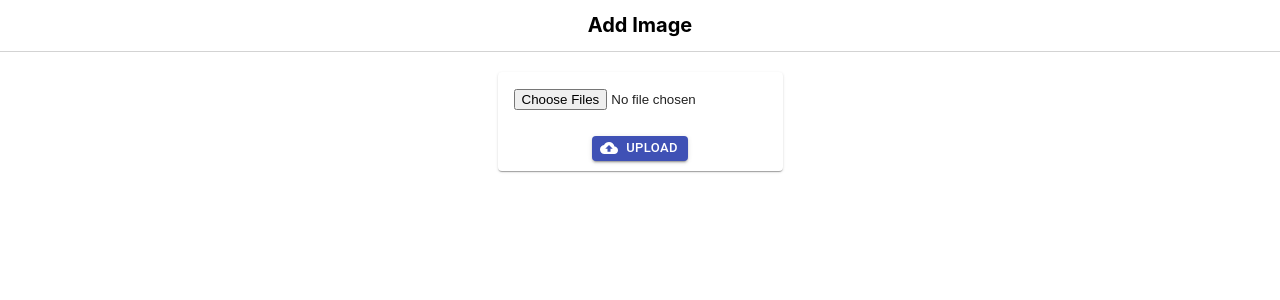
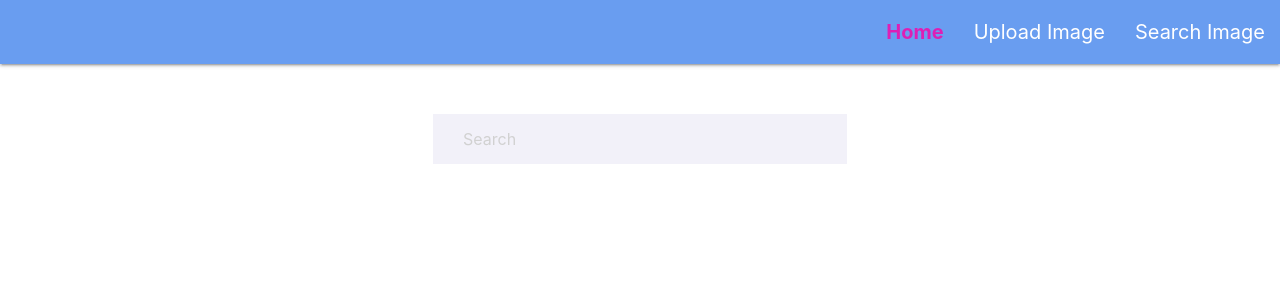
Before and after one commit to anikchowdhury440/onlineImageGallery, a React (Create React App) app: page /search in a window 1280 px wide. Shown: the top 300 px of the page. Built offline with nearby package versions, Linux system fonts and the light colour scheme.

Commit message:
Added Navbar

```diff
--- a/public/index.html
+++ b/public/index.html
@@ -24,6 +24,7 @@
       work correctly both with client-side routing and a non-root public URL.
       Learn how to configure a non-root public URL by running `npm run build`.
     -->
+    <link rel="stylesheet" href="https://cdnjs.cloudflare.com/ajax/libs/materialize/1.0.0/css/materialize.min.css">
     <title>React App</title>
   </head>
   <body>
--- a/src/App.js
+++ b/src/App.js
@@ -1,8 +1,20 @@
 import UploadImage from './component/upload_image'
+import SearchImages from './component/search-image/index'
+import { BrowserRouter, Switch, Route } from "react-router-dom";
+import Navbar from '../src/component/Navigation/navbar'
 function App() {
   return (
     <div className="App">
-      <UploadImage />
+      {/* <UploadImage /> */}
+      <BrowserRouter>
+        <Navbar/>
+        <Switch>
+          <Route exact path = "/home" component = {UploadImage}/>
+          <Route path = "/search" component = {SearchImages}/>
+          <Route path = "/upload" component = {UploadImage}/>
+        </Switch>
+
+      </BrowserRouter>
     </div>
   );
 }
--- /dev/null
+++ b/src/component/Navigation/navbar.jsx
@@ -0,0 +1,20 @@
+import React from "react";
+import { NavLink } from "react-router-dom";
+import "./styles.scss"
+
+const Navbar = () => {
+    return(
+        <nav className="nav-wrapper header darken-3">
+            <div>
+                <ul className = "right">
+                    <li><NavLink to = "/home" className = "home options">Home</NavLink></li>
+                    <li><NavLink to = "/upload" className = "options">Upload Image</NavLink></li>
+                    <li><NavLink to = "/search" className = "options">Search Image</NavLink></li>
+                </ul>
+            </div>
+        </nav>
+
+    )
+}
+
+export default Navbar
--- /dev/null
+++ b/src/component/Navigation/styles.scss
@@ -0,0 +1,10 @@
+.header {
+    background-color: #699df0;
+}
+.options {
+    font-size: 20px;
+}
+.home {
+    color: #de1fb5;
+    font-weight: 700;
+}
--- /dev/null
+++ b/src/component/search-image/index.js
@@ -0,0 +1,38 @@
+import React, { useState } from 'react'
+import './styles.scss'
+import DatabaseServices from '../../services/database-services';
+import ShowImage from '../show_image';
+
+const SearchImages = (props) => {
+    const [value, setValue] = useState('')
+    const [imagesAfterSearch, setImages] = useState([])
+
+    const searchImage = (imageName) => {
+        setValue(imageName)
+        DatabaseServices.searchImages(imageName)
+        .then(responce => {
+            console.log(responce);
+            var imagesAfterSearch = []
+            imagesAfterSearch.push(responce)
+        }, () => {setImages(imagesAfterSearch)})
+        .catch(error => {
+            console.log(error);
+        })
+
+    }
+    return(
+        <div className = 'search_image center'>
+            <input
+                id ="search_bar"
+                placeholder = {'Search'}
+                value = {value}
+                onChange  = {(e) => {searchImage(e.target.value)}}
+            />
+            <div>
+                {imagesAfterSearch.length != 0 && <ShowImage images = {imagesAfterSearch} type = {'Searched Images'}/>}
+            </div>
+        </div>
+    )
+}
+
+export default SearchImages
--- /dev/null
+++ b/src/component/search-image/styles.scss
@@ -0,0 +1,12 @@
+.search_image {
+    flex: 1;
+    margin-top: 50px;
+
+}
+#search_bar{
+    width:30%;
+    background:#F2F1F9;
+    border:none;
+    height: 50px;
+    padding-left: 30px;
+}
--- a/src/component/show_image/index.jsx
+++ b/src/component/show_image/index.jsx
@@ -1,16 +1,23 @@
 import React from 'react'
 import {GridList, GridListTile} from '@material-ui/core'
+import './style.scss'
 
 const ShowImage = ({...props}) => {
     return (
-        <GridList cellHeight={160} className='class-gridlist' cols={3}>
-            { props.images.length != 0 &&
-                props.images.map((image, index) => (
-                    <React.Fragment key = {index}>
-                        <img src={image} />
-                    </React.Fragment>
-                ))}
-        </GridList>
+        <div>
+            <div className = 'heading'>
+                <text>{props.type}</text>
+            </div>
+            <GridList cellHeight={160} className='class-gridlist'>
+                {props.images.length != 0 &&
+                    props.images.map((image, index) => (
+                        <React.Fragment key = {index}>
+                            <img className = 'images' src={image}/>
+                        </React.Fragment>
+                    ))
+                }
+            </GridList>
+        </div>
         // <div>
         //     { props.images.length != 0 &&
         //         props.images.map((image, index) => (
--- a/src/component/show_image/style.scss
+++ b/src/component/show_image/style.scss
@@ -0,0 +1,37 @@
+@mixin col-1 {
+    width: 20%;
+    margin-left: 4%;
+}
+@mixin col-2 {
+    width: 30%;
+    margin-left: 2.5%;
+}
+@mixin col-3 {
+    width: 44%;
+    margin-left: 4%;
+}
+@mixin col-4 {
+    width: 90%;
+    margin-left: 5%;}
+.images {
+    height: 20%;
+    margin-bottom: 3%;
+    @media (min-width: 1500px) {
+        @include col-1()
+    }
+    @media (min-width: 1200px) and (max-width: 1499px) {
+        @include col-2()
+    }
+    @media (min-width: 768px) and (max-width: 1199px) {
+        @include col-3()
+    }
+    @media (max-width: 767px) {
+        @include col-4()
+    }
+}
+.heading {
+    font-size: 30px;
+    padding-top: 40px;
+    padding-bottom: 40px;
+    text-align: center;
+}
--- a/src/component/upload_image/index.jsx
+++ b/src/component/upload_image/index.jsx
@@ -3,6 +3,7 @@ import {Card, CardContent, Button} from '@material-ui/core';
 import CloudUploadIcon from '@material-ui/icons/CloudUpload';
 import './styles.scss'
 import ShowImage from '../show_image';
+import DatabaseServices from '../../services/database-services';
 
 let fileObj = [];
 let fileArray = [];
@@ -18,14 +19,35 @@ class UploadImage extends Component {
         }
     }
 
+    componentDidMount = () => {
+        // DatabaseServices.getImages()
+        // .then(responce => {
+        //     console.log(responce);
+        // })
+        // .catch(error => {
+        //     console.log(error);
+        // })
+    }
+
     handleImageSelect = (e) => {
         if(this.state.reSelectImage) {
             fileObj = []
             fileArray = []
         }
-        fileObj.push(e.target.files)
-        for (let i = 0; i < fileObj[0].length; i++) {
-            fileArray.push(URL.createObjectURL(fileObj[0][i]))
+        var images = e.target.files
+        for(let i = 0; i < images.length; i++) {
+            // if(images[i].size > 10485760) {
+            //     this.compressImage(images[i])
+            //     .then((responce) => {
+            //         fileObj.push(responce)
+            //     })
+            //     .catch(error => {console.log(error)})
+            // } else {
+                fileObj.push(images[i])
+            //}
+        }
+        for (let i = 0; i < fileObj.length; i++) {
+            fileArray.push(URL.createObjectURL(fileObj[i]))
         }
         this.setState({
             selectedImages : fileArray,
@@ -37,21 +59,34 @@ class UploadImage extends Component {
     handleUploadButton = () => {
         fileArray = []
         fileObj = []
-        const image = this.state.images
-        this.state.selectedImages.map(selectedImage => { image.push(selectedImage) })
+        const images = this.state.images
+        this.state.selectedImages.map(selectedImage => {
+            // DatabaseServices.addImage()
+            // .then(responce => {
+            //     console.log(responce);
+            // })
+            // .catch(error => {
+            //     console.log(error)
+            // })
+            images.push(selectedImage)
+        })
         this.setState({
-            images : image,
+            images : images,
             value : '',
             selectedImages : [],
             reSelectImage : false
         })
     }
 
+    compressImage = (image) => {
+        console.log(image);
+    }
+
     render() {
         return(
             <div>
                 <div className = 'header-text-view'>
-                    <h1 className = 'header-text'>Add Image</h1>
+                    <h1 className = 'header-text'>Home work</h1>
                 </div>
                 <div className = 'card-view'>
                     <Card className = 'input-file-card'>
@@ -79,7 +114,10 @@ class UploadImage extends Component {
                     </Card>
                 </div>
                 <div>
-                    <ShowImage images = {this.state.images}/>
+                    {this.state.selectedImages.length != 0 && <ShowImage images = {this.state.selectedImages} type = {'Selected Images'}/>}
+                </div>
+                <div>
+                    {this.state.images.length != 0 && <ShowImage images = {this.state.images} type = {'Updated Images'}/>}
                 </div>
             </div>
         )
--- /dev/null
+++ b/src/services/database-services.js
@@ -0,0 +1,61 @@
+class DatabaseServices {
+    getImages = () => {
+        return new Promise(async (resolve, reject) => {
+            let options = {
+                method: 'GET',
+                headers: {
+                    'Content-Type': 'application/json',
+                },
+            }
+            let responce = fetch('http://192.168.1.29:8000/manageimages', options)
+            responce.then(res => {
+                res.json().then(resp => {
+                    resolve(resp.data)
+                }).catch(error => reject(error))
+            })
+            .catch(error => {
+                reject(error)
+            })
+        })
+    }
+
+    addImage = (imageDetails, index) => {
+        return new Promise(async (resolve, reject) => {
+            let data = new FormData()
+            data.append('image', {
+                uri : imageDetails.path,
+                name : `images${index}.jpg`,
+                type : imageDetails.mime
+            })
+            data.append('name', `images${index}.jpg`)
+            let options = {
+                method: 'POST',
+                headers: {
+                    'Content-Type': 'multipart/form-data'
+                },
+                body: data
+            }
+            let responce = fetch('http://192.168.1.29:8000/manageimages', options)
+            responce.then(res => {
+                res.json().then(resp => {
+                    resolve(resp)
+                }).catch(error => reject(error))
+            })
+            .catch(error => reject(error))
+        })
+    }
+
+    searchImages = (imageName) => {
+        return new Promise((resolve, reject) => {
+            let responce = fetch(`http://192.168.1.29:8000/search-images?search_term=${imageName}`)
+            responce.then(res => {
+                res.json().then(resp => {
+                    resolve(resp)
+                }).catch(error => reject(error))
+            })
+            .catch(error => reject(error))
+        })
+    }
+}
+
+export default new DatabaseServices()
```
Also changed, not shown: src/component/home/index.js (added, +20 -0 lines).
